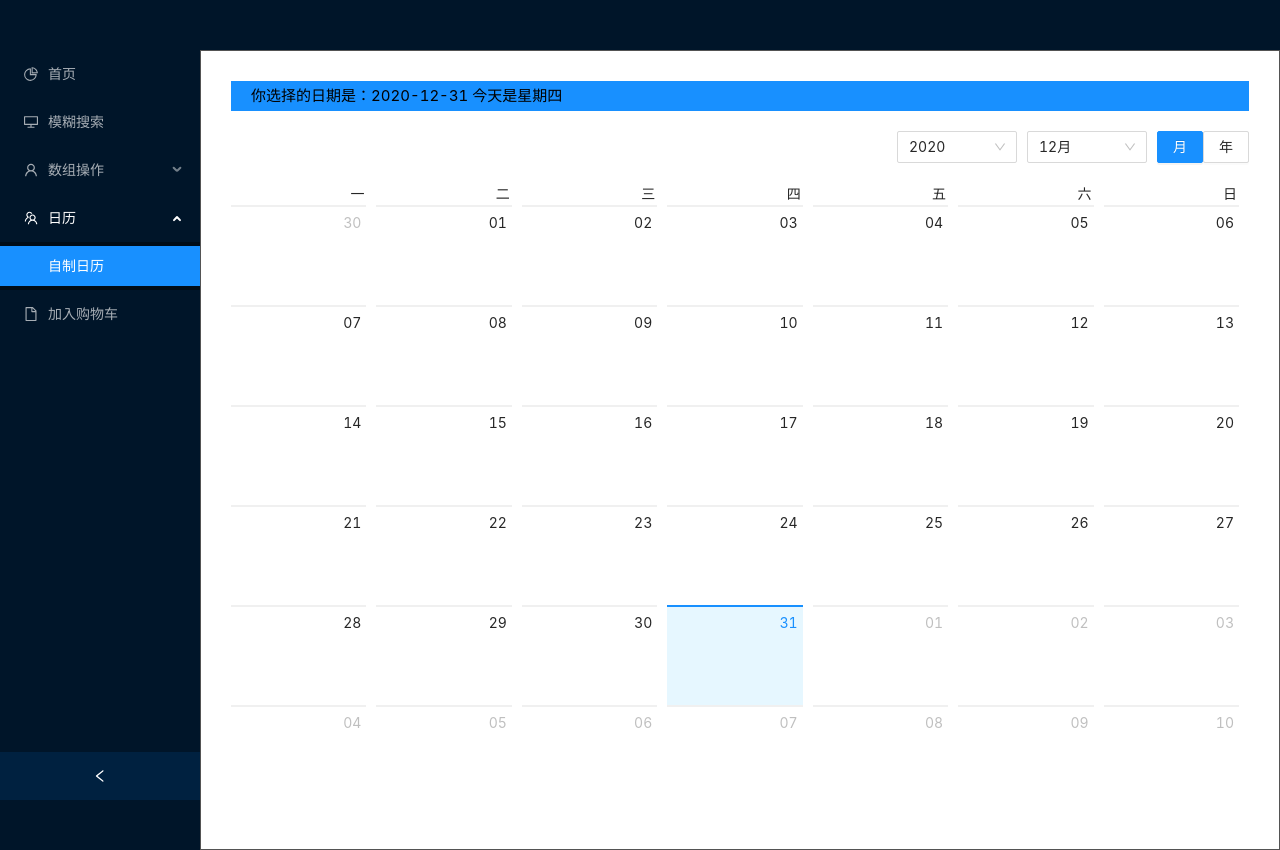
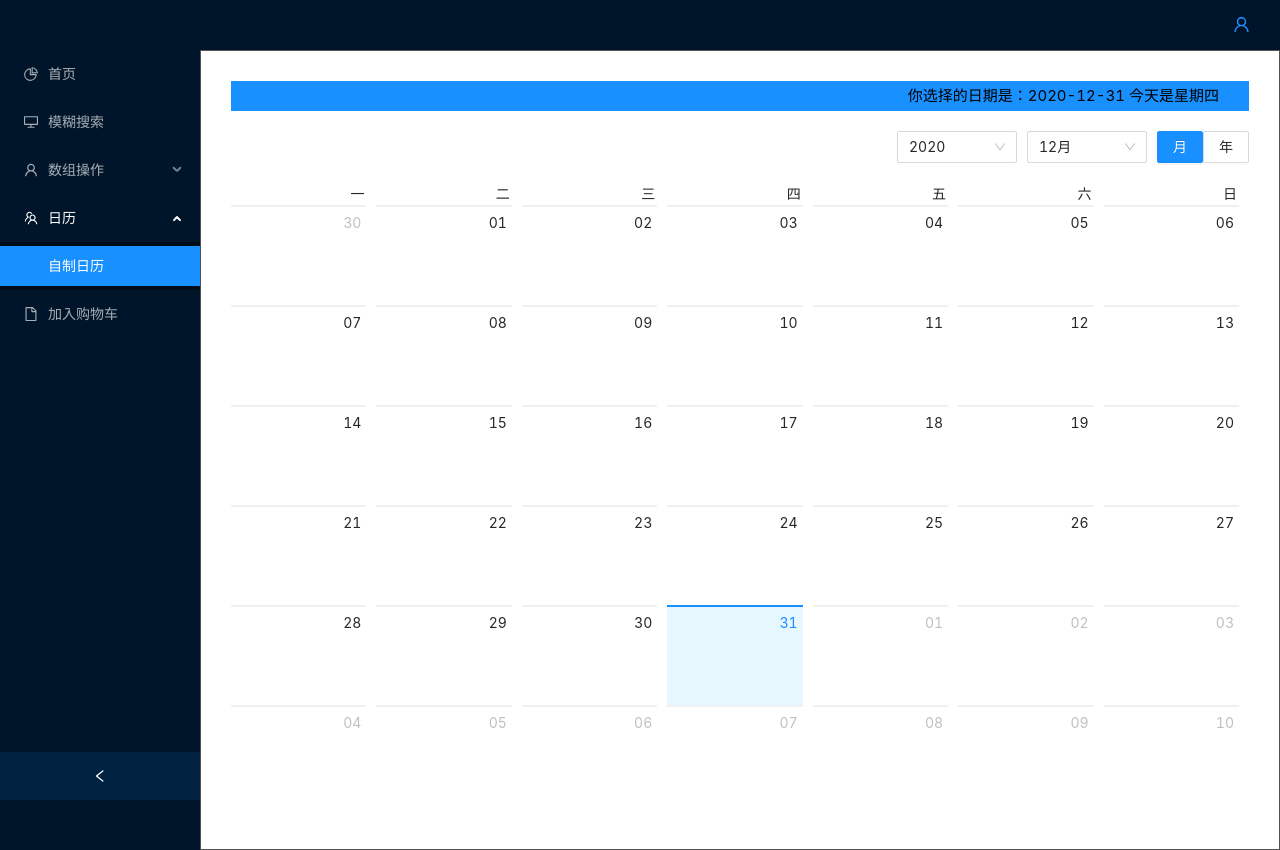
Before and after one commit to Mamba-Dong/React-continue, a React (Create React App) app: page /calendar in a window 1280 px wide. Built offline with nearby package versions, Linux system fonts and the light colour scheme.

Commit message:
添加登出功能

```diff
--- a/src/page/Header.js
+++ b/src/page/Header.js
@@ -1,12 +1,31 @@
 import React from 'react';
+import { Popover, Button } from "antd";
+import { useHistory } from "react-router-dom";
 import './Header.scss'
 
+import { UserOutlined } from '@ant-design/icons';
+
 function Header() {
+    const history = useHistory()
+
+    const content = (
+        <div className="user">
+            <div>用户： admin</div>
+            <Button type="primary" danger className="logout" onClick={handleLogoutClick}>退出</Button>
+        </div>
+    )
+
     return (
         <div className="header">
-            {/*<p className="title">我还没想好要怎么做，就让它先在这滚吧。。</p>*/}
+            <Popover content={content} trigger="click" placement="topRight" arrowPointAtCenter>
+                <UserOutlined />
+            </Popover>
         </div>
     )
+
+    function handleLogoutClick() {
+        history.push({ pathname: '/login' })
+    }
 }
 
 export default Header;
--- a/src/page/Header.scss
+++ b/src/page/Header.scss
@@ -1,10 +1,11 @@
 .header {
   height: 50px;
   line-height: 50px;
-  padding: 0 20px;
+  padding: 0 30px;
   font-size: 17px;
   color: #1890ff;
   background: #001529;
+  text-align: right;
   .title {
     animation: dropLr 8s linear infinite;
   }
@@ -22,3 +23,10 @@
     background: #fff;
   }
 }
+.user {
+  padding: 3px;
+  font-family: 微软雅黑;
+  .logout {
+    margin: 12px 0 0 10px;
+  }
+}
```
